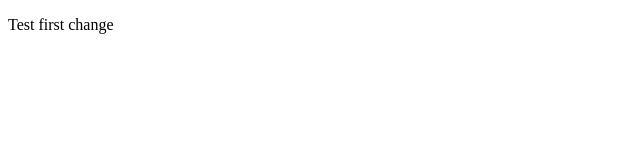
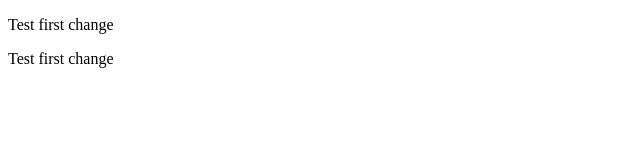
Before and after one commit to MeasKarona/InternDemo, a plain HTML site: page InternDemo/index.html in a window 1280 px wide. Shown: the full height of the page, 0-640 px from the left. Drawn offline with Linux system fonts and the light colour scheme.

Commit message:
test push from second person

```diff
--- a/InternDemo/index.html
+++ b/InternDemo/index.html
@@ -6,6 +6,7 @@
     <title>Document</title>
 </head>
 <body>
-    <p>Test first change</p>
+    <p>Test first change </p>
+<p>Test first change </p>
 </body>
 </html>
```
Also changed, not shown: InternDemo/testing.txt (added).
